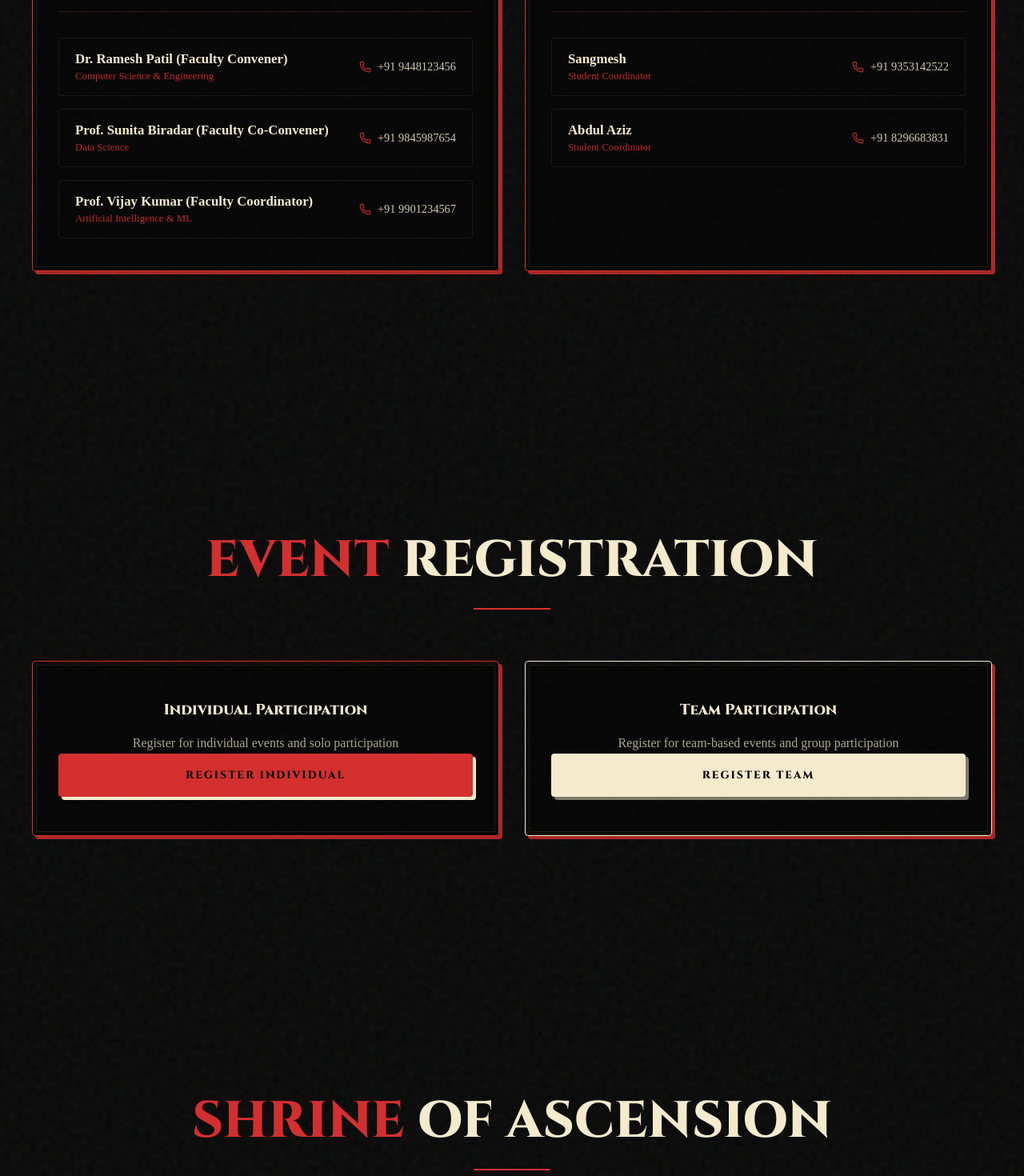
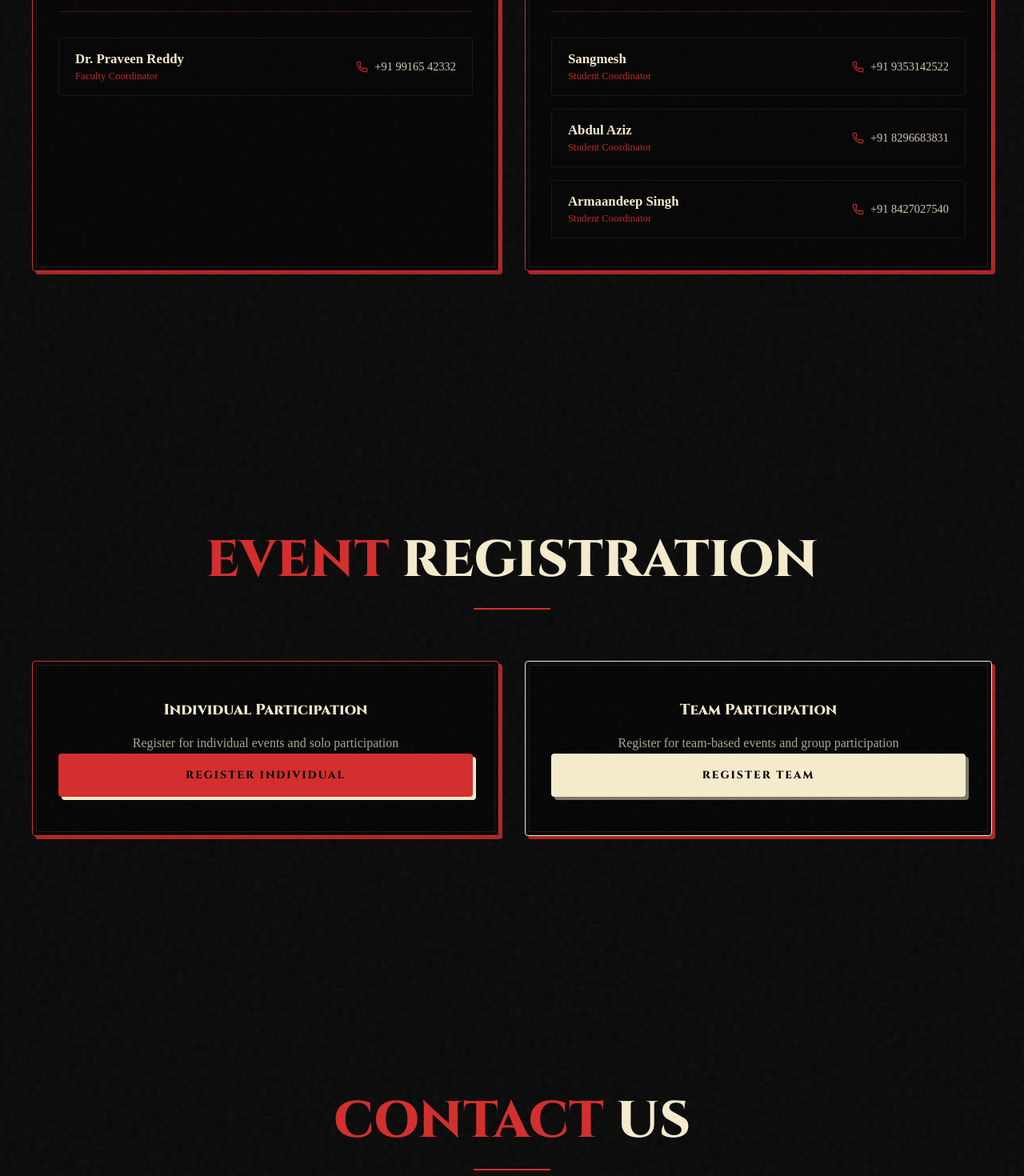
Before and after one commit to akshbir17/techfest, a React (Vite) app: page / in a window 1280 px wide. Shown: the part 7340-8810 px from the top of the page at 80% size. Built offline with nearby package versions, Linux system fonts and the light colour scheme.

Commit message:
Update Contact section title to CONTACT US, update faculty coordinator to Dr. Praveen Reddy, and add Armaandeep Singh as student coordinator

```diff
--- a/src/components/sections/ContactSection.jsx
+++ b/src/components/sections/ContactSection.jsx
@@ -14,7 +14,7 @@ const ContactSection = () => {
           className="rules-header"
         >
           <h2 className="rules-title">
-            <span className="text-gradient">SHRINE</span> OF ASCENSION
+            <span className="text-gradient">CONTACT</span> US
           </h2>
           <div className="rules-divider"></div>
         </motion.div>
--- a/src/components/sections/CoordinatorsSection.jsx
+++ b/src/components/sections/CoordinatorsSection.jsx
@@ -5,14 +5,13 @@ import { User, Phone, GraduationCap } from 'lucide-react';
 
 const CoordinatorsSection = () => {
   const facultyCoordinators = [
-    { name: 'Dr. Ramesh Patil (Faculty Convener)', dept: 'Computer Science & Engineering', phone: '+91 9448123456' },
-    { name: 'Prof. Sunita Biradar (Faculty Co-Convener)', dept: 'Data Science', phone: '+91 9845987654' },
-    { name: 'Prof. Vijay Kumar (Faculty Coordinator)', dept: 'Artificial Intelligence & ML', phone: '+91 9901234567' },
+    { name: 'Dr. Praveen Reddy', dept: 'Faculty Coordinator', phone: '+91 99165 42332' },
   ];
 
   const studentCoordinators = [
     { name: 'Sangmesh', dept: 'Student Coordinator', phone: '+91 9353142522' },
-    { name: 'Abdul Aziz', dept: 'Student Coordinator', phone: '+91 8296683831' }
+    { name: 'Abdul Aziz', dept: 'Student Coordinator', phone: '+91 8296683831' },
+    { name: 'Armaandeep Singh', dept: 'Student Coordinator', phone: '+91 8427027540' },
   ];
 
   return (
--- a/src/services/ai.js
+++ b/src/services/ai.js
@@ -23,7 +23,8 @@ const systemInstruction = `You are Crimson, the official AI Assistant and Guide
       * Free Fire Tournament: ₹400 per squad (4 members). Mobile only. ₹4,000 first prize, ₹2,000 second prize.
 
     COORDINATORS:
-    - Student Coordinators: Sangmesh (+91 9353142522), Abdul Aziz (+91 8296683831).
+    - Faculty Coordinator: Dr. Praveen Reddy (+91 99165 42332).
+    - Student Coordinators: Sangmesh (+91 9353142522), Abdul Aziz (+91 8296683831), Armaandeep Singh (+91 8427027540).
 
     REGISTRATION:
     - Users can register directly on the website via the in-app Individual or Team registration modals with online payment gateway!
```
